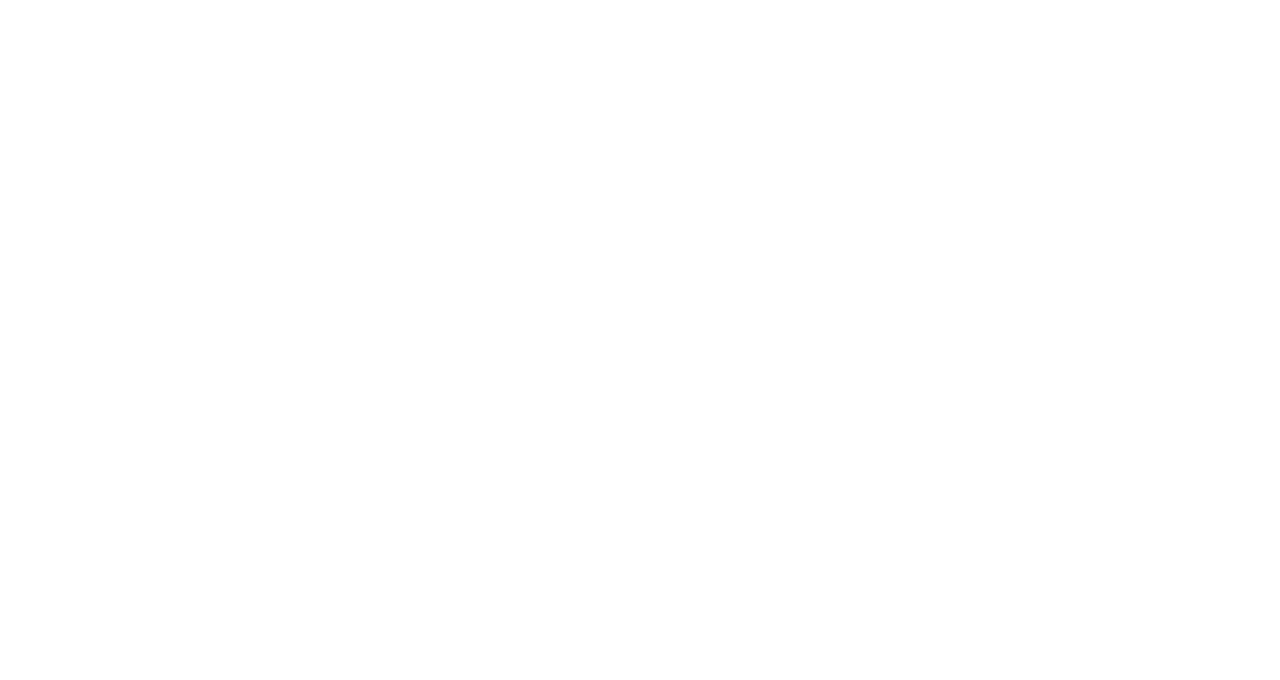
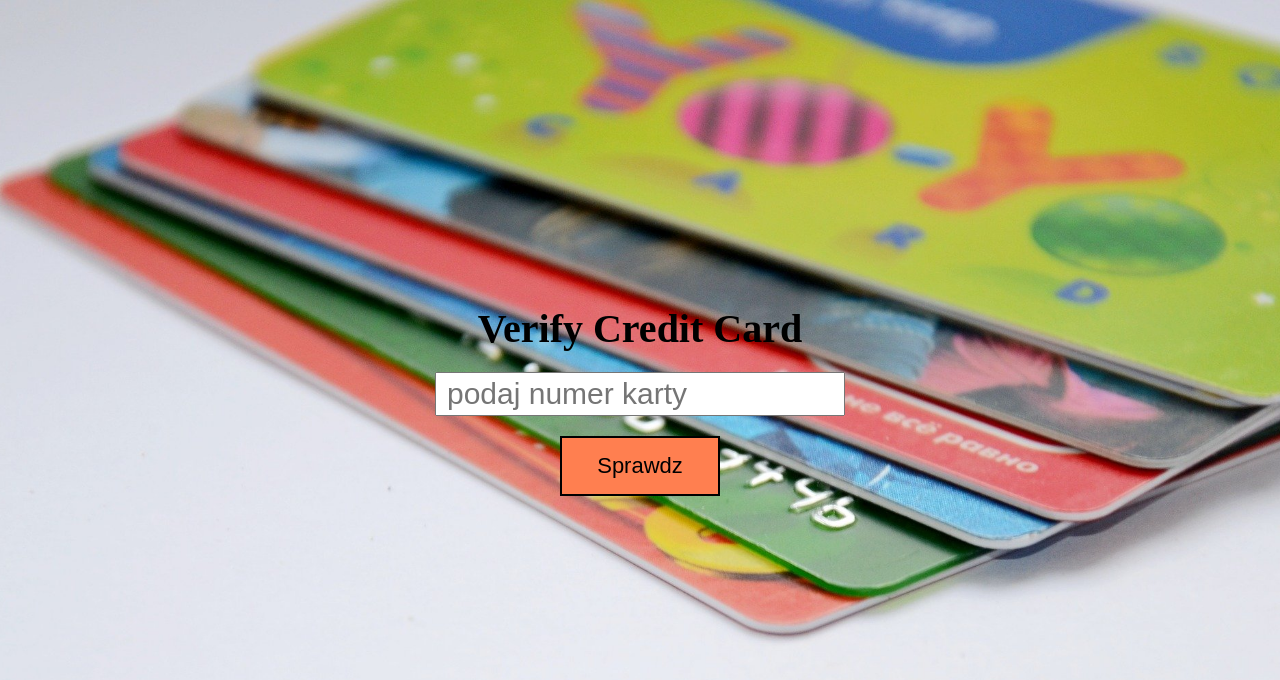
Before and after one commit to DominikLorenc/VerifyCards, a plain HTML site: page index.html in a window 1280 px wide. Drawn offline with Linux system fonts and the light colour scheme.

Commit message:
Add styles wrapper, input and buttton

```diff
--- a/index.html
+++ b/index.html
@@ -1,12 +1,23 @@
 <!DOCTYPE html>
 <html lang="pl">
-<head>
-    <meta charset="UTF-8">
-    <meta name="viewport" content="width=device-width, initial-scale=1.0">
-    <title>Weryfikacja karty</title>
-    <link rel="stylesheet" href="style.css">
-</head>
-<body>
+  <head>
+    <meta charset="UTF-8" />
+    <meta name="viewport" content="width=device-width, initial-scale=1.0" />
+    <title>Verify Credit Card</title>
+    <link rel="stylesheet" href="style.css" />
+  </head>
+  <body>
+    <div class="wrapper">
+      <h1 class="title">Verify Credit Card</h1>
+      <form class="verify-card">
+        <input
+          class="number-card"
+          type="text"
+          placeholder="podaj numer karty"
+        />
+        <button class="btn">Sprawdz</button>
+      </form>
+    </div>
     <script src="main.js"></script>
-</body>
+  </body>
 </html>
--- a/style.css
+++ b/style.css
@@ -0,0 +1,52 @@
+* {
+  margin: 0;
+  padding: 0;
+  box-sizing: border-box;
+}
+
+.wrapper {
+  display: flex;
+  flex-direction: column;
+  justify-content: center;
+  align-items: center;
+  height: 100vh;
+  background-image: url("asset/cards-bg.jpg");
+  background-position: center;
+  background-repeat: no-repeat;
+  background-size: cover;
+}
+
+.title {
+  font-size: 40px;
+  margin-bottom: 20px;
+}
+
+.number-card {
+  min-width: 200px;
+  height: 40px;
+  font-size: 30px;
+  padding: 20px 10px;
+}
+
+.verify-card {
+  display: flex;
+  flex-direction: column;
+}
+
+.btn {
+  transition: .2s linear;
+  position: relative;
+  width: 160px;
+  height: 60px;
+  margin-top: 20px;
+  font-size: 22px;
+  align-self: center;
+  background-color: coral;
+  border: 2px solid black;
+  cursor: pointer;
+
+}
+
+.btn:hover{
+  background-color: chocolate;
+}
```
Also changed, not shown: dist/index.html (+12 -5 lines), asset/cards-bg.jpg (added), dist/cards-bg.9b4a91cb.jpg (added), 6 other files.
